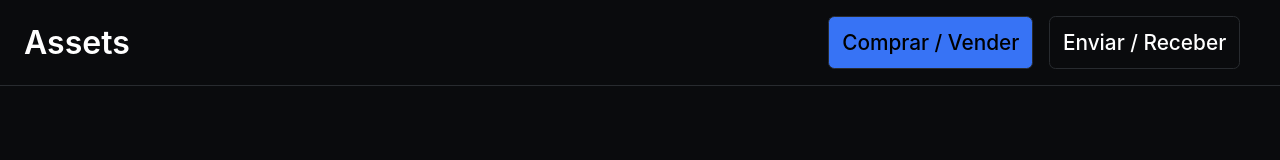
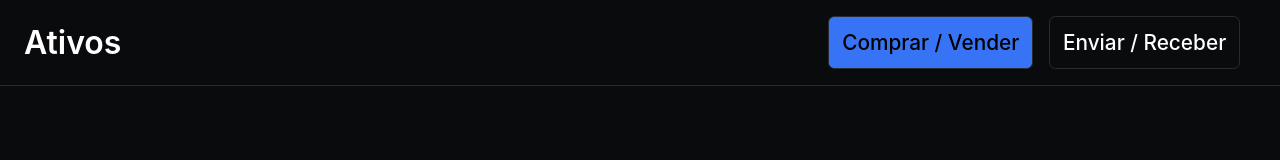
Before and after one commit to Joshhortt/coinpax-blockchain-app, a Next.js app: page /Dashboard in a window 1280 px wide. Shown: the top 160 px of the page. Built offline with nearby package versions, Linux system fonts and the light colour scheme; what @3rdweb/hooks would draw is missing.

Commit message:
update Title

```diff
--- a/components/Header.js
+++ b/components/Header.js
@@ -4,7 +4,7 @@ import styled from 'styled-components'
 const Header = () => {
     return (
     <Wrapper>
-        <Title>Assets</Title>
+        <Title>Ativos</Title>
         <ButtonsContainer>
     <Button style={{ backgroundColor: '#3773f5', color: '#000' }}>
     Comprar / Vender
```
